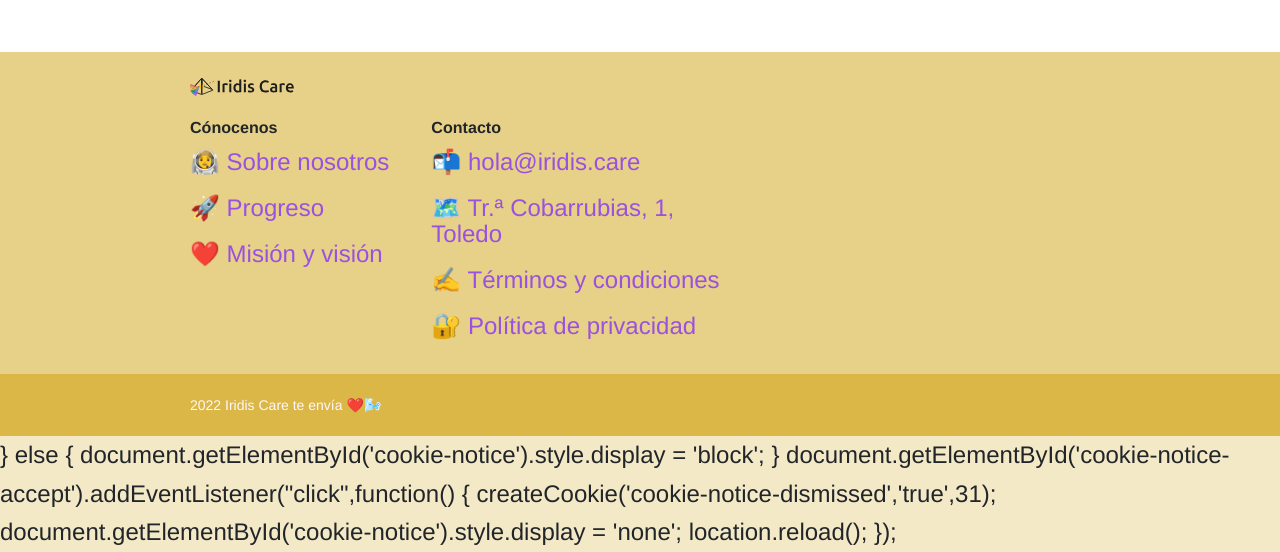
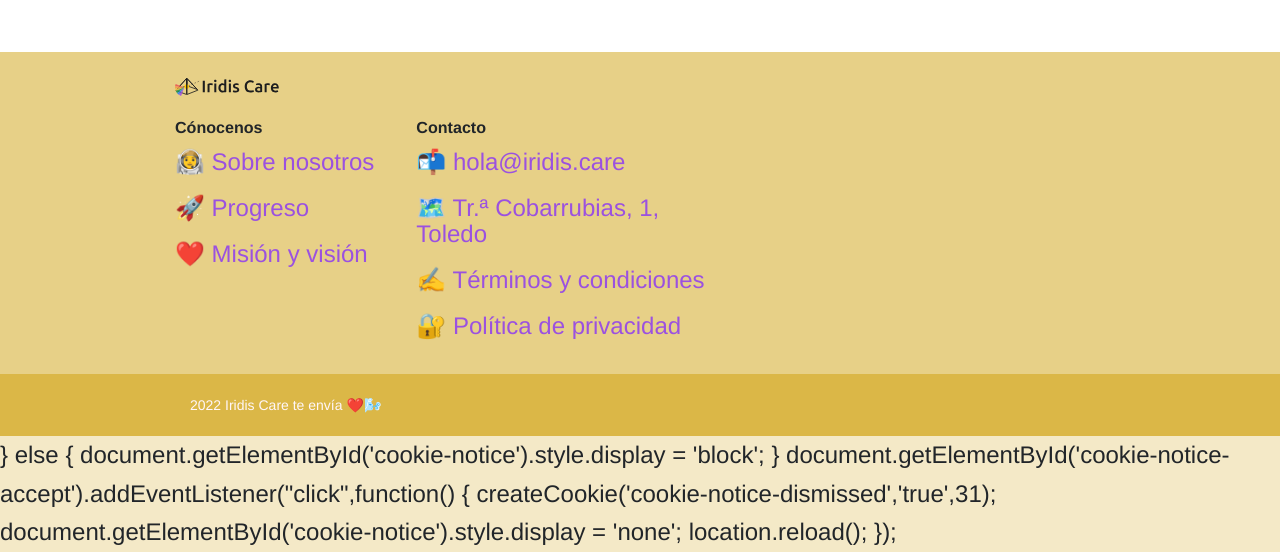
Before and after one commit to Iridiscare/iridiscare.github.io, a Jekyll site: the page built from index.md, in a window 1280 px wide. Shown: the part 4171-4723 px from the top of the page. Built offline with Jekyll 4.4.1, drawn with Linux system fonts in a browser that asks for light colours.

Commit message:
Update footer

```diff
--- a/_includes/footer.html
+++ b/_includes/footer.html
@@ -1,6 +1,6 @@
 <div class="footer">
   <div class="container">
-      <div class="col-12">
+
         <div class="row pl-1">
           <a href="{{ site.baseurl }}"><img width="{{ site.logo.desktop_width }}" height="{{ site.logo.desktop_height }}" alt="{{ site.title }}" src="{{ site.logo.desktop | relative_url }}" /></a>
         </div>
@@ -36,7 +36,7 @@
             </div>
           </div>
         </div>
-      </div>
+
     </div>
   </div>
 </div>
```
